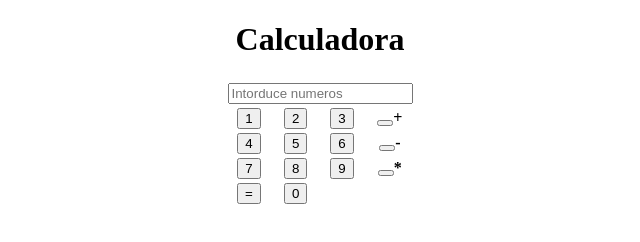
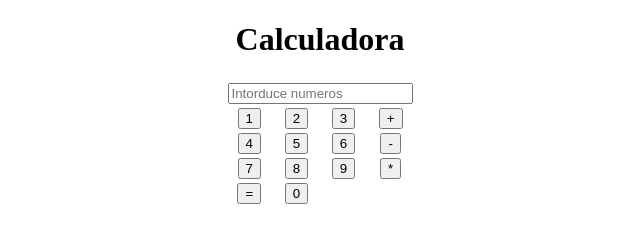
Before and after one commit to JCLin0706/Prueba, a plain HTML site: page calculadora.html in a window 1280 px wide. Shown: the full height of the page, 320-960 px from the left. Drawn offline with Linux system fonts and the light colour scheme.

Commit message:
multiplicar

```diff
--- a/calculadora.html
+++ b/calculadora.html
@@ -17,19 +17,19 @@
                 <th><button value="1">1</button></th>
                 <th><button value="2">2</button></th>
                 <th><button value="3">3</button></th>
-                <th><button></button>+</th>
+                <th><button>+</button></th>
             </tr>
             <tr>
                 <th><button value="4">4</button></th>
                 <th><button value="5">5</button></th>
                 <th><button value="6">6</button></th>
-                <th><button></button>-</th>
+                <th><button>-</button></th>
             </tr>
             <tr>
                 <th><button value="7">7</button></th>
                 <th><button value="8">8</button></th>
                 <th><button value="9">9</button></th>
-                <th><button></button>*</th>
+                <th><button>*</button></th>
             </tr>
             <tr>
                 <th><button>=</button></th>
```
